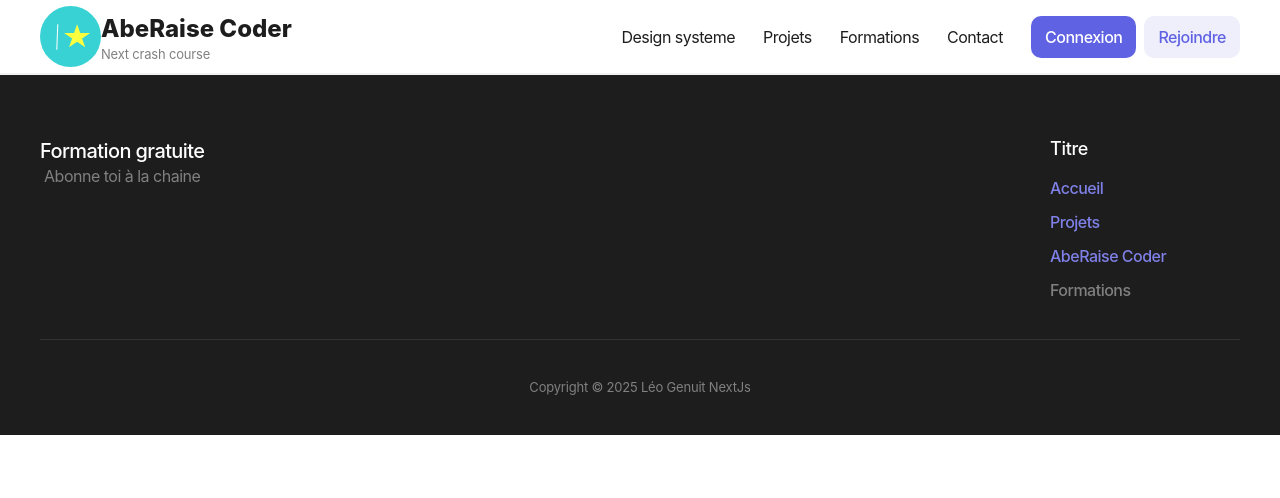
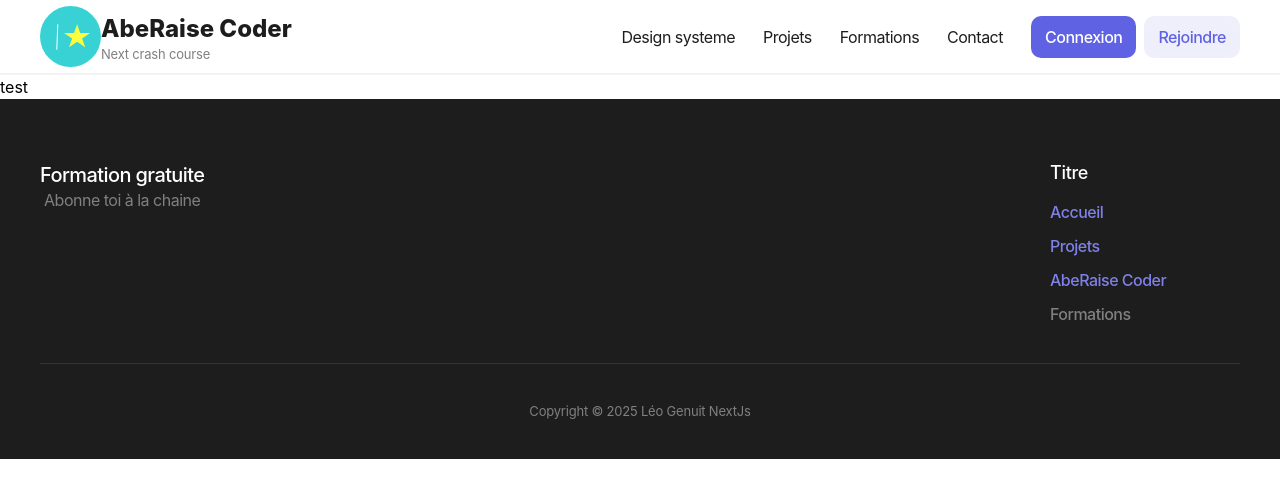
Before and after one commit to leogenuit/next-project, a Next.js app: page / in a window 1280 px wide. Shown: the top 498 px of the page. Built offline with nearby package versions, Linux system fonts and the light colour scheme.

Commit message:
add test to test

```diff
--- a/src/pages/index.tsx
+++ b/src/pages/index.tsx
@@ -9,6 +9,7 @@ export default function Home() {
       {/* <Spinner size="large" /> */}
       <Seo title="Aberaise coder" description="Description ..." />
       <Navigation />
+      <h3>test</h3>
       <Footer />
     </>
   );
```
